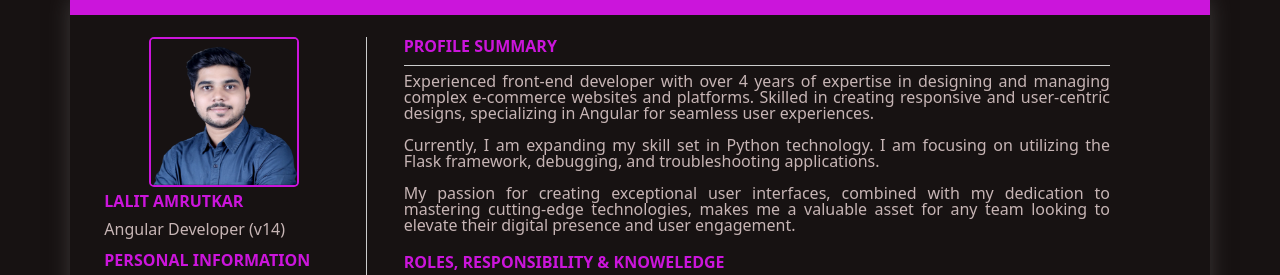
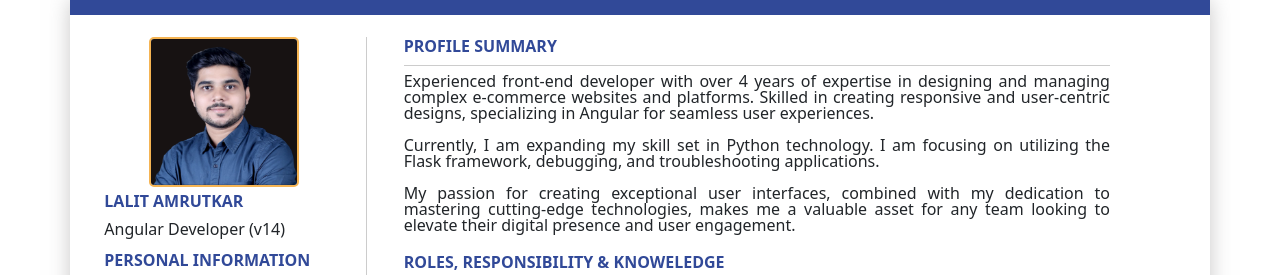
Before and after one commit to lalit-amrutkar/resume, a plain HTML site: page index.html in a window 1280 px wide. Shown: the top 275 px of the page. Drawn offline with nearby package versions, Linux system fonts and the light colour scheme.

Commit message:
Add files via upload

```diff
--- a/index.html
+++ b/index.html
@@ -14,23 +14,22 @@
         crossorigin="anonymous"></script>
     <style>
         * {
-            background: rgb(23, 18, 18);
-            color: #c7b5b5;
             scroll-behavior: smooth;
         }
 
         h4,
         h5 {
-            color: rgb(203, 21, 219);
+            color: #314998;
             font-weight: bold;
             font-size: 16px;
         }
 
         .container {
-            border-top: 15px solid rgb(203, 21, 219);
-            border-bottom: 15px solid rgb(203, 21, 219);
-            box-shadow: 0 0 20px rgba(95, 93, 93, 0.5); /* box shadow with black color and transparency */
+            border-top: 15px solid #314998;
+            border-bottom: 15px solid #f5b453;
+            box-shadow: 0 0 20px rgba(147, 145, 145, 0.5); /* box shadow with black color and transparency */
             display: none;
+            background: #fff;
         }
 
         p {
@@ -38,7 +37,7 @@
         }
 
         .imgAlign {
-            border: 2px solid rgb(203, 21, 219);
+            border: 2px solid #f5b453;
             border-radius: 5px;
             margin-left: 45px;
             margin-bottom: 5px;
@@ -78,7 +77,7 @@
             font-size: 18px;
             border: none;
             outline: none;
-            background-color: rgb(203, 21, 219);
+            background-color: #314998;
             cursor: pointer;
             padding: 15px;
             border-radius: 50px;
@@ -243,11 +242,12 @@
         .loader {
             height: 30px;
             aspect-ratio: 2.5;
-            --_g: no-repeat radial-gradient(farthest-side, rgb(203, 21, 219) 90%,#ad242400);
+            --_g: no-repeat radial-gradient(farthest-side, #314998 90%,#ad242400);
             background:var(--_g), var(--_g), var(--_g), var(--_g);
             background-size: 20% 50%;
             animation: l43 1s infinite linear;
             align-items: center;
+            color: black;
         }
         @keyframes l43 {
             0%     {background-position: calc(0*100%/3) 50% ,calc(1*100%/3) 50% ,calc(2*100%/3) 50% ,calc(3*100%/3) 50% }
@@ -329,7 +329,7 @@
 
 </head>
 
-<body style="background: rgb(23, 18, 18)">
+<body>
     <div id="initialContent" class="loaderContainer">
         <div class="loader"></div>
       </div>
@@ -471,7 +471,7 @@
             </div>
         </div>
     </div>
-    <button  onclick="scrollToTop()" class="btnTop" id="topBtn" title="Go to top"><i class="fa-solid fa-arrow-up" style="background: transparent;"></i></button>
+    <button  onclick="scrollToTop()" class="btnTop" id="topBtn" title="Go to top"><i class="fa-solid fa-arrow-up" style="background: transparent;color:#fff;font-size:10"></i></button>
 
 </body>
 
```
